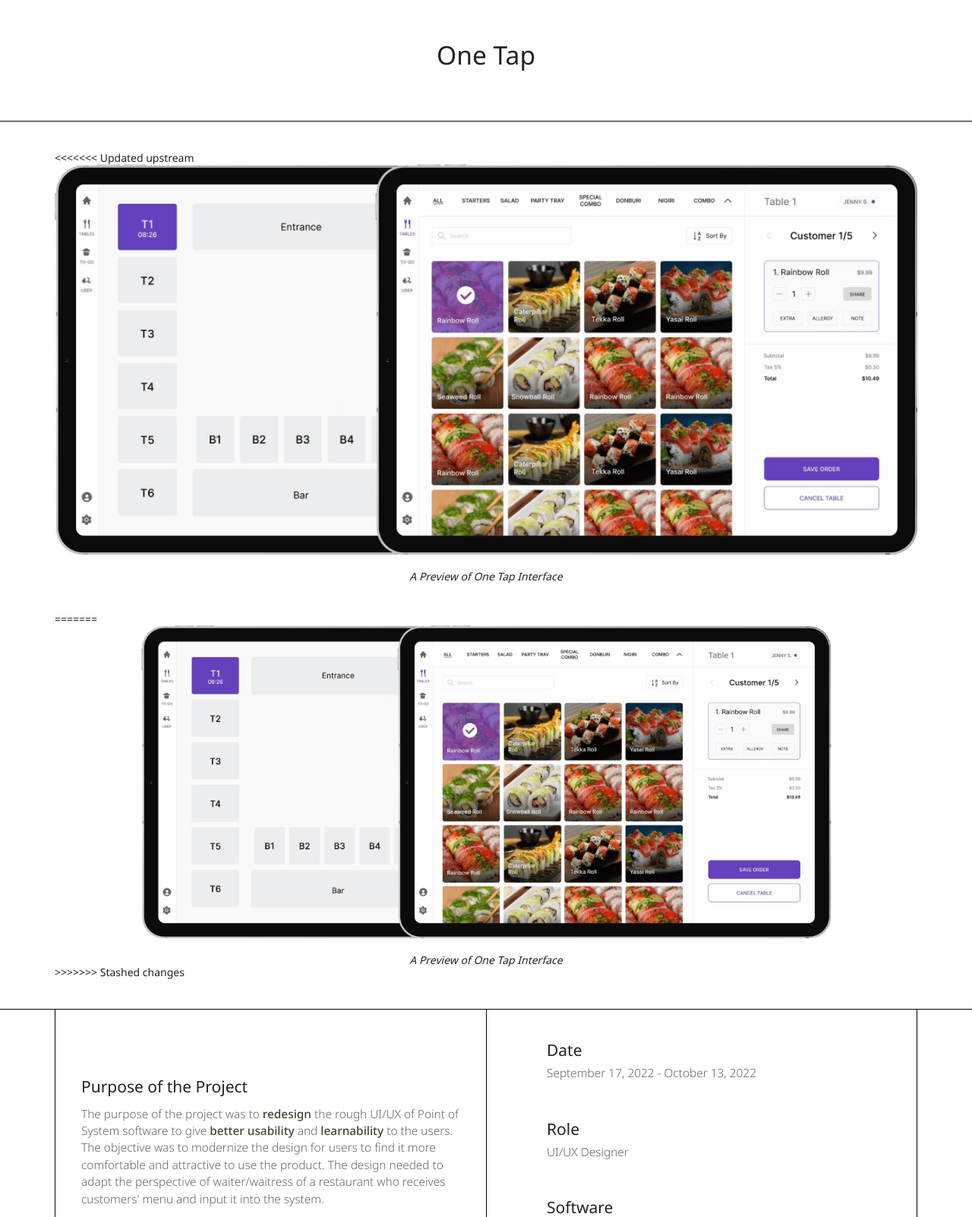
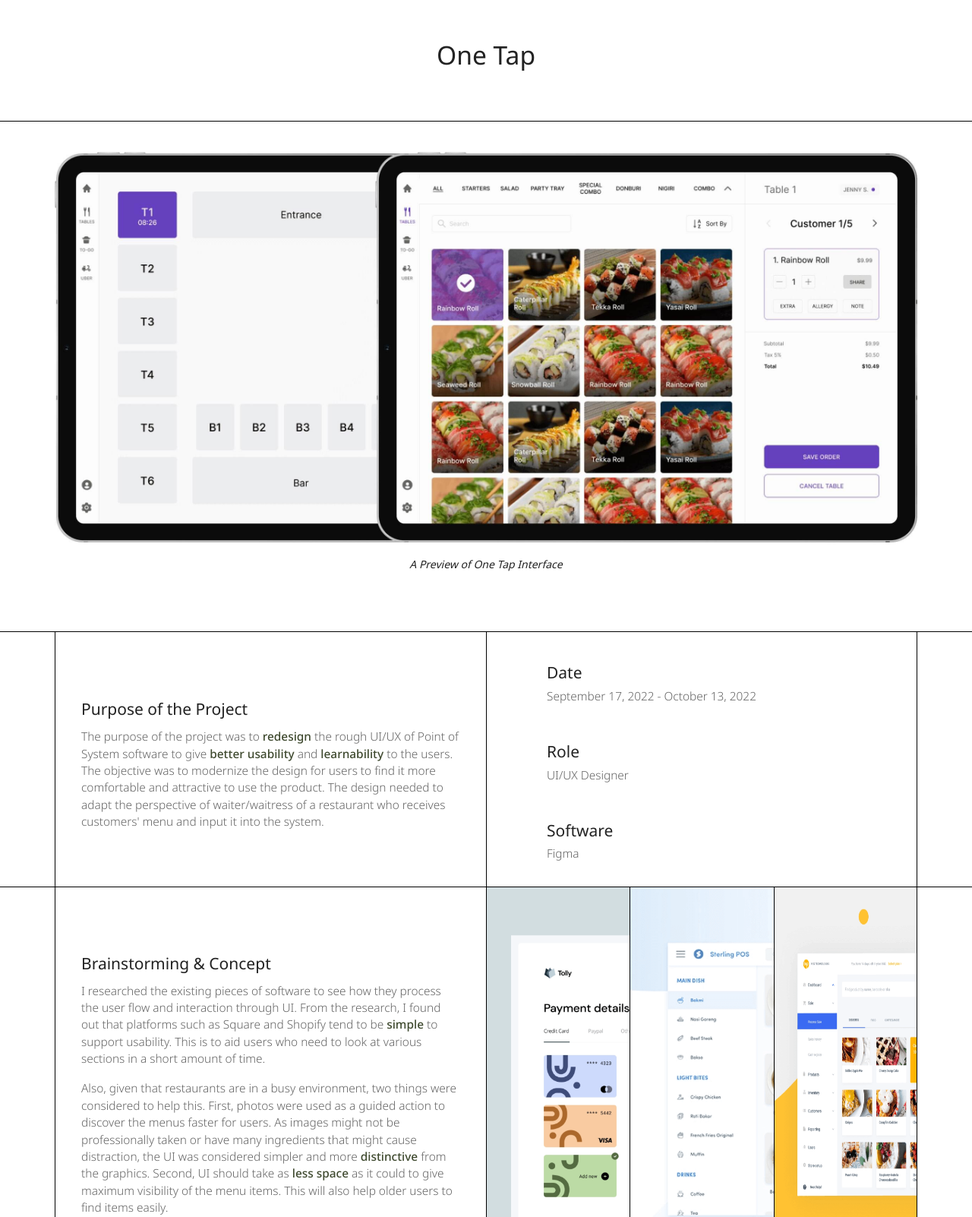
Before and after one commit to shayparksoo/shayparksooin, a PHP site: page /uiux-onetap.php in a window 1280 px wide. Shown: the part 268-1870 px from the top of the page at 76% size. Run offline with PHP 8.4, Linux system fonts and the light colour scheme.

Commit message:
fix merge conflict

```diff
--- a/partials/uiux/onetap/onetap-preview.php
+++ b/partials/uiux/onetap/onetap-preview.php
@@ -1,11 +1,6 @@
 <section class="artifact-final grid border-b padding-top padding-bottom">
     <div class="sctn-box__title-cont col col-12 artifact-final__title flex img-center">
-<<<<<<< Updated upstream
         <img src="../img/onetap-preview.jpg" alt="Circular Mobile Version">
         <p class="caption flex padding-bottom">A Preview of One Tap Interface</p>
-=======
-        <img src="../img/onetap-preview.jpg" class="preview-img" alt="Circular Mobile Version">
-        <p class="caption flex">A Preview of One Tap Interface</p>
->>>>>>> Stashed changes
     </div>
 </section>
```
